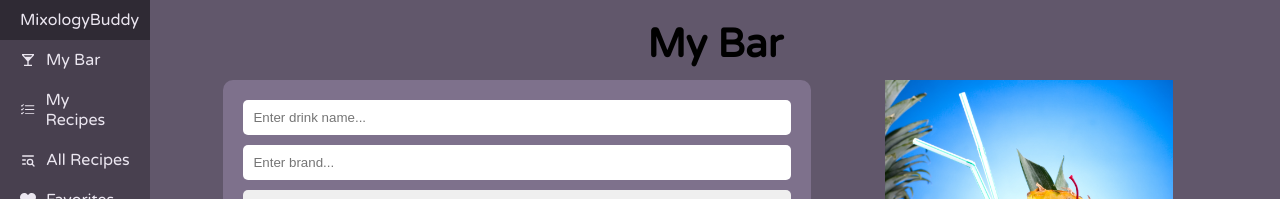
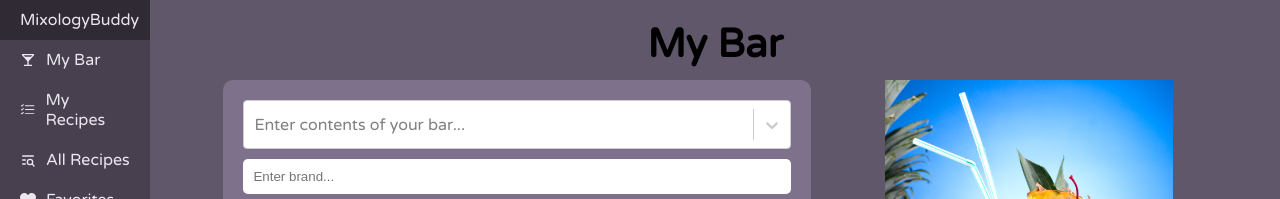
Before and after one commit to dancruznyc/mixologybuddy, a React (Create React App) app: page /mybar in a window 1280 px wide. Shown: the top 199 px of the page. Built offline with nearby package versions, Linux system fonts and the light colour scheme; no server answers.

Commit message:
added react select

```diff
--- a/package.json
+++ b/package.json
@@ -14,6 +14,7 @@
     "react-icons": "^4.4.0",
     "react-router-dom": "^6.3.0",
     "react-scripts": "^5.0.1",
+    "react-select": "^5.4.0",
     "uuid": "^8.3.2",
     "web-vitals": "^2.1.4"
   },
--- a/src/Components/MyBar/MyBarForm.css
+++ b/src/Components/MyBar/MyBarForm.css
@@ -19,6 +19,11 @@
   border: none;
 }
 
+.ingredients-select {
+  margin-bottom: 1rem;
+  font-size: 1.6rem;
+}
+
 .mybar-form button {
   height: 3.5rem;
   border-radius: 5px;
--- a/src/Components/MyBar/MyBarForm.js
+++ b/src/Components/MyBar/MyBarForm.js
@@ -1,11 +1,25 @@
-import React, { useState, useContext } from "react";
+import React, { useState, useContext, useEffect } from "react";
 import { MyBarContext } from "../../Services/MyBarContext";
 import "./MyBarForm.css";
+import Select from "react-select";
 
 const MyBarForm = () => {
   const [drinkName, setDrinkName] = useState("");
   const [brandName, setBrandName] = useState("");
+  const [ingredients, setIngredients] = useState([]);
   const { addNewDrink } = useContext(MyBarContext);
+
+  function getIngredients() {
+    fetch("https://www.thecocktaildb.com/api/json/v2/9973533/list.php?i=list")
+      .then((res) => res.json())
+      .then((res) => {
+        const ingredientsArray = res.drinks.map((item) => {
+          return { value: item.strIngredient1, label: item.strIngredient1 };
+        });
+        setIngredients(ingredientsArray);
+        console.log(ingredientsArray);
+      });
+  }
 
   function addToBar(e) {
     e.preventDefault();
@@ -15,19 +29,23 @@ const MyBarForm = () => {
     setBrandName("");
   }
   function updateDrinkName(e) {
-    setDrinkName(e.target.value);
+    setDrinkName(e.value);
   }
   function updateBrandName(e) {
     setBrandName(e.target.value);
   }
+
+  useEffect(() => {
+    getIngredients();
+  }, []);
   return (
     <div className="mybar-form--container">
       <form action="" className="mybar-form" onSubmit={addToBar}>
-        <input
-          type="text"
-          placeholder="Enter drink name..."
+        <Select
+          options={ingredients}
           onChange={updateDrinkName}
-          value={drinkName}
+          className={"ingredients-select"}
+          placeholder={"Enter contents of your bar..."}
         />
         <input
           type="text"
--- a/src/Services/MyBarContext.js
+++ b/src/Services/MyBarContext.js
@@ -6,6 +6,7 @@ export const MyBarContext = createContext();
 export const MyBarContextProvider = ({ children }) => {
   const [myDrinksList, setMyDrinksList] = useState([]);
   const [myRecipes, setMyRecipes] = useState([]);
+  const [allDrinkRecipes, setAllDrinkRecipes] = useState([]);
   function myBarLoader() {
     const list = JSON.parse(localStorage.getItem("myBarList"));
     if (list) {
@@ -27,14 +28,18 @@ export const MyBarContextProvider = ({ children }) => {
     localStorage.setItem("myBarList", JSON.stringify(newList));
   }
 
-  function getMyRecipes(ingredients) {
+  function getAllRecipes(ingredients) {
     // www.thecocktaildb.com/api/json/v1/1/filter.php?i=Dry_Vermouth,Gin,Anis
     const myIngredients = myDrinksList.map((item) => item.name).join("");
     fetch(
       `https://www.thecocktaildb.com/api/json/v2/9973533/filter.php?a=${"alcoholic"}`
     )
       .then((res) => res.json())
-      .then((res) => console.log(res));
+      .then((res) => setAllDrinkRecipes(res));
+  }
+
+  function getMyRecipes() {
+    console.log(allDrinkRecipes);
   }
 
   useEffect(() => {
@@ -43,9 +48,13 @@ export const MyBarContextProvider = ({ children }) => {
 
   useEffect(() => {
     if (myDrinksList) {
-      getMyRecipes();
+      getAllRecipes();
     }
   }, []);
+
+  useEffect(() => {
+    getMyRecipes();
+  }, [myDrinksList]);
 
   return (
     <MyBarContext.Provider
```
Also changed, not shown: 1 other file (tests, documents, lock files or other folders).
